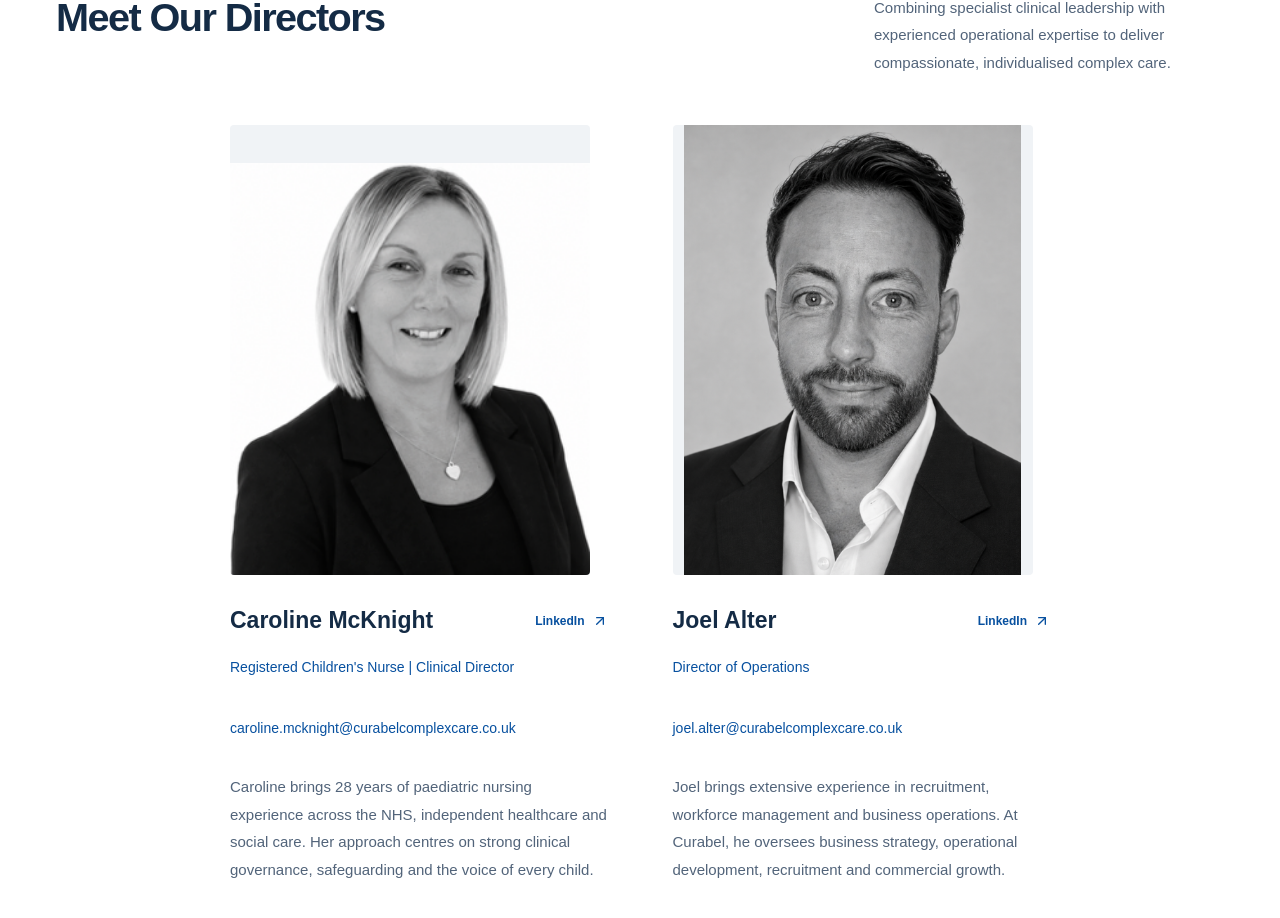
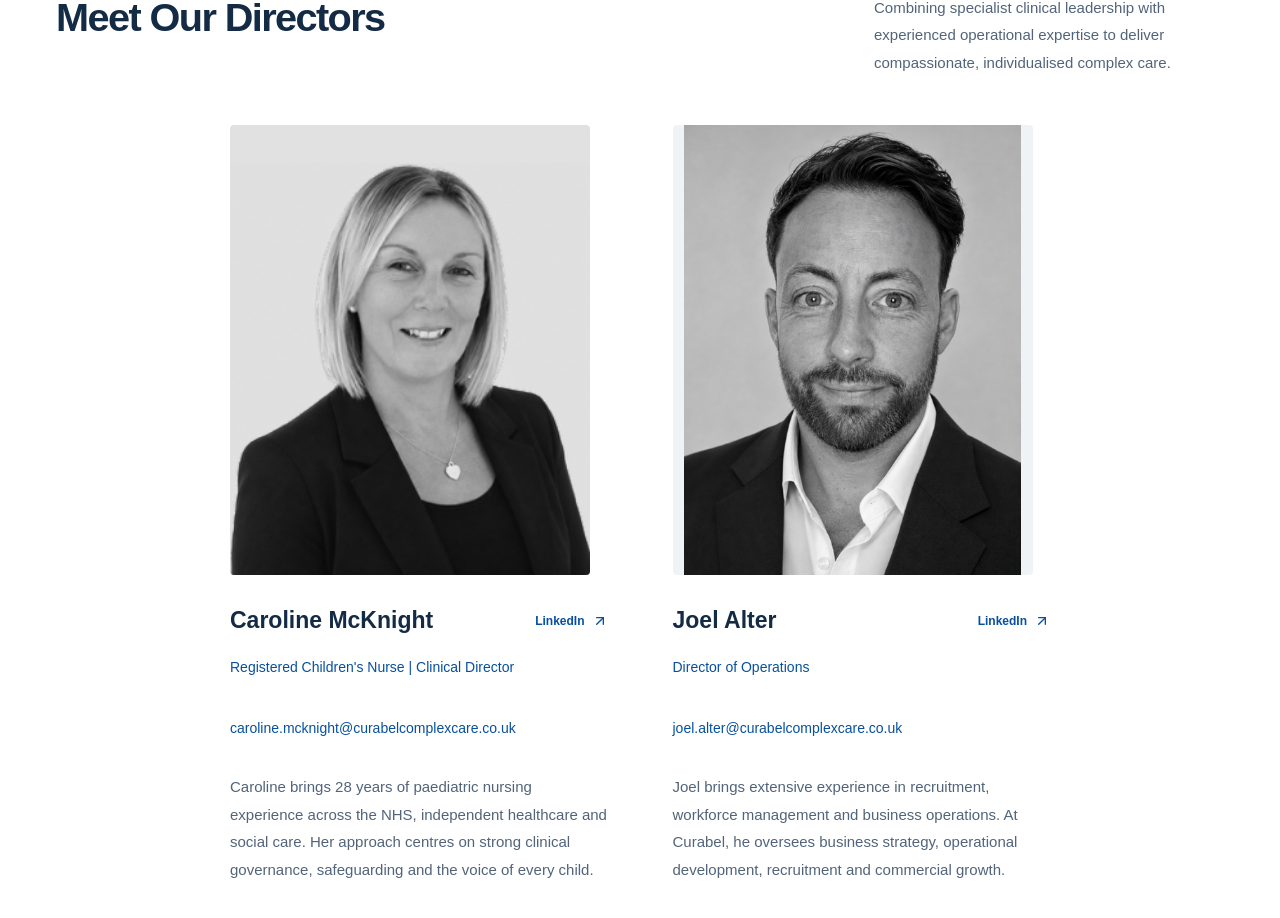
Before and after one commit to Curabel/curabel-complex-care, a Next.js app: page / in a window 1280 px wide. Shown: the part 4555-5473 px from the top of the page. Built offline with nearby package versions, Linux system fonts and the light colour scheme.

Commit message:
Fix Caroline director photo background

```diff
--- a/src/app/globals.css
+++ b/src/app/globals.css
@@ -483,6 +483,7 @@ h1 em,h2 em { font-style: normal; }
 .directors-heading > p { max-width: 350px; font-size: 15px; color: var(--muted); }
 .directors-grid { max-width: 820px; margin: 48px auto 0; display: grid; grid-template-columns: 1fr 1fr; gap: 65px; align-items: start; }
 .director-photo { position: relative; aspect-ratio: 4 / 5; max-width: 360px; background: #f0f3f6; overflow: hidden; border-radius: 4px; }
+.director-photo-caroline { background: #e1e1e1; }
 .director-photo img { object-fit: contain; object-position: center bottom; transition: transform 400ms var(--motion-ease); }
 .director-profile .director-copy { margin-top: 24px; }
 .director-profile .director-copy h3 { font-size: 23px; }
--- a/src/components/client-sections.tsx
+++ b/src/components/client-sections.tsx
@@ -23,7 +23,7 @@ export function WhyCurabel() {
 
 export function ClinicalDirector() {
   const directors = [
-    { name: "Caroline McKnight" as const, email: "caroline.mcknight@curabelcomplexcare.co.uk", title: "Registered Children's Nurse | Clinical Director", image: "/images/caroline.png", summary: "Caroline brings 28 years of paediatric nursing experience across the NHS, independent healthcare and social care. Her approach centres on strong clinical governance, safeguarding and the voice of every child.", paragraphs: directorStatement },
+    { name: "Caroline McKnight" as const, email: "caroline.mcknight@curabelcomplexcare.co.uk", title: "Registered Children's Nurse | Clinical Director", image: "/images/caroline-grey.png", summary: "Caroline brings 28 years of paediatric nursing experience across the NHS, independent healthcare and social care. Her approach centres on strong clinical governance, safeguarding and the voice of every child.", paragraphs: directorStatement },
     { name: "Joel Alter" as const, email: "joel.alter@curabelcomplexcare.co.uk", title: "Director of Operations", image: "/images/joel-alter.png", summary: "Joel brings extensive experience in recruitment, workforce management and business operations. At Curabel, he oversees business strategy, operational development, recruitment and commercial growth.", paragraphs: joelBiography },
   ];
   return <section id="leadership" className="section container director-section" aria-labelledby="leadership-title">
@@ -34,7 +34,7 @@ export function ClinicalDirector() {
     </div>
     <div className="directors-grid">
       {directors.map(director => <article className="director-profile" key={director.name}>
-        <div className="director-photo">
+        <div className={`director-photo${director.name === "Caroline McKnight" ? " director-photo-caroline" : ""}`}>
           <Image src={director.image} alt={director.name} fill sizes="(max-width: 700px) 88vw, (max-width: 1099px) 40vw, 360px" />
         </div>
         <div className="director-copy">
```
Also changed, not shown: public/images/caroline-grey.png (added).
